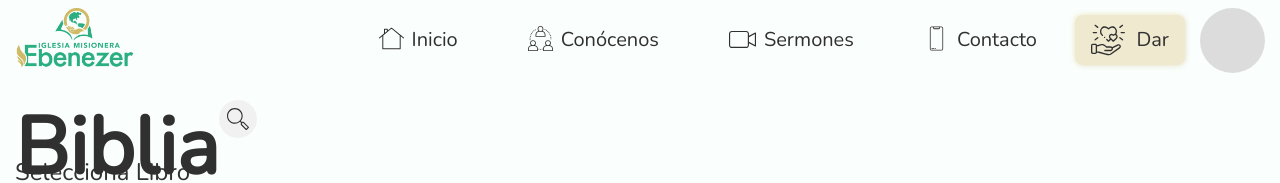
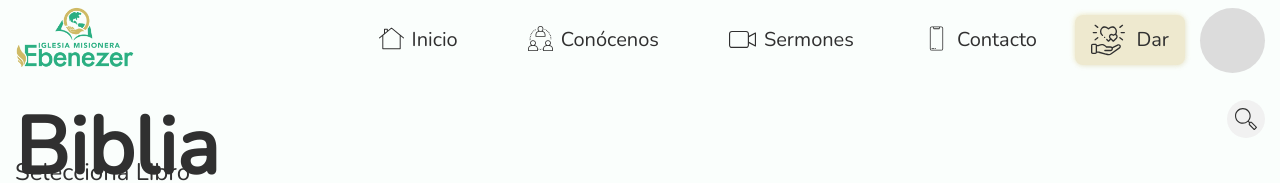
Before and after one commit to OrlandoRiveraBautista/ebenezer-front, a React (Create React App) app: page /bible in a window 1280 px wide. Shown: the top 183 px of the page. Built offline with nearby package versions, Linux system fonts and the light colour scheme; a web font is replaced by a local one.

Commit message:
html, body in css are now fixed and h:100%

```diff
--- a/src/App.css
+++ b/src/App.css
@@ -10,9 +10,9 @@
 }
 
 html, body {
-  position: fixed;
+  /* position: fixed;
   height: 100%;
-  overflow: auto;
+  overflow: auto; */
   margin: 0;
   padding: 0;
   font-family: 'Nunito', sans-serif !important;
@@ -20,8 +20,8 @@ html, body {
   color: var(--black-color) !important;
 }
 .website-view {
-  position: fixed;
-  height: 100%;
+  /* position: fixed;
+  height: 100%; */
   overflow: visible !important;
   padding: 0 !important;
 }
@@ -54,6 +54,7 @@ p {
 /* The Content div */
 .content {
   position: fixed;
+  width: 100%;
   height: calc(100% - (50px + 55px));
   overflow-y: hidden;
 }
```
